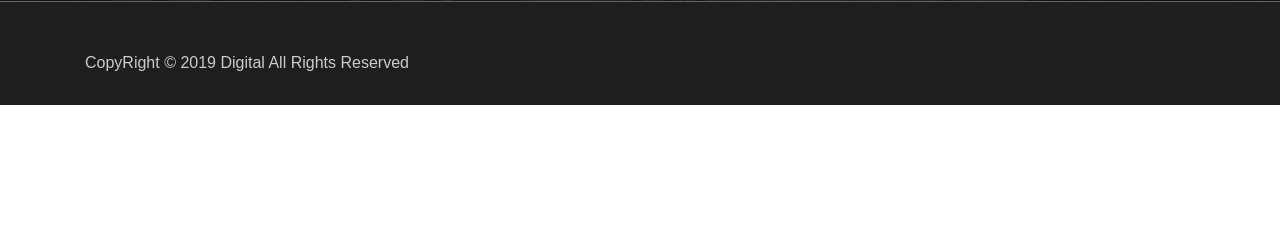
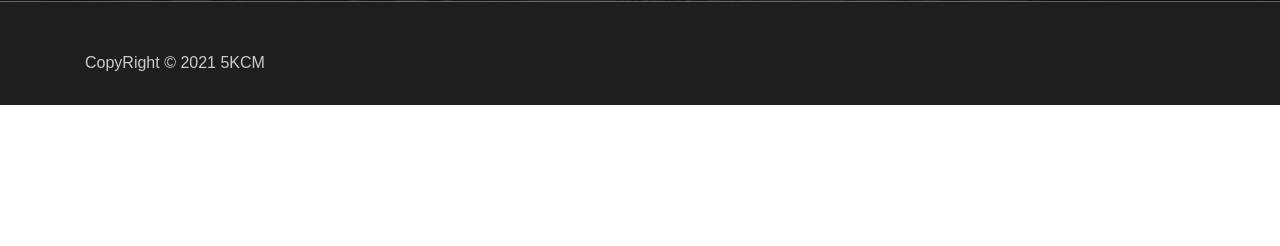
Before and after one commit to sidinggar/labs, a Flask app: page / in a window 1280 px wide. Shown: the part 343-589 px from the top of the page. Run offline with Flask 2, Linux system fonts and the light colour scheme; parts of the project's set-up code (start-up, migrations or seed data) failed here and were passed over; some libraries are stand-ins or nearby versions.

Commit message:
Update index.html

```diff
--- a/templates/index.html
+++ b/templates/index.html
@@ -44,7 +44,7 @@
             <div class="row">
                 <div class="col-sm-6 ">
                     <div class="copyright-text">
-                        <p>CopyRight © 2019 Digital All Rights Reserved</p>
+                        <p>CopyRight © 2021 5KCM</p>
                     </div>
                 </div>
             </div>
```
